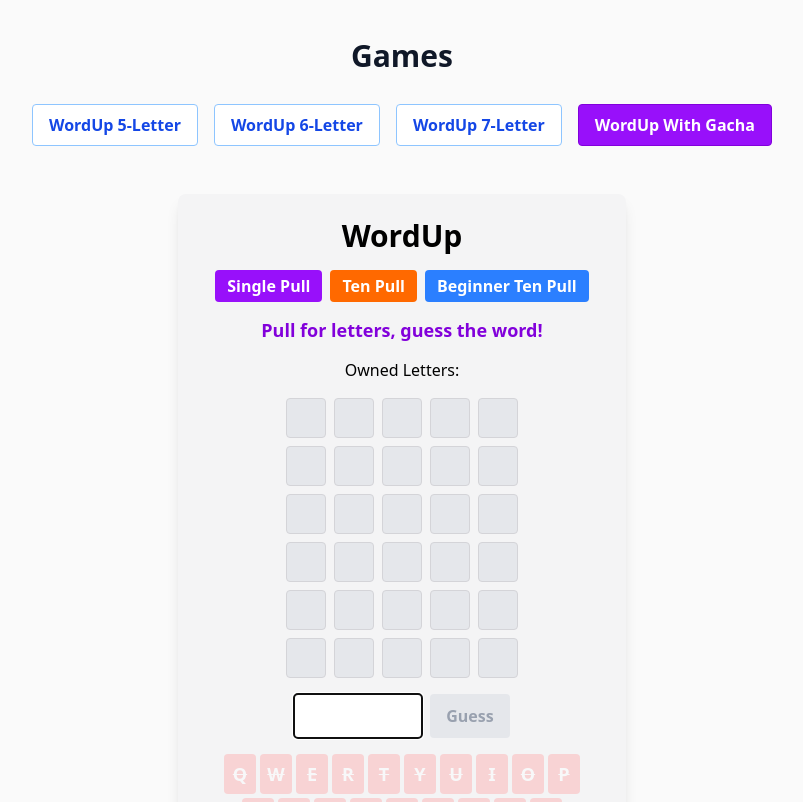
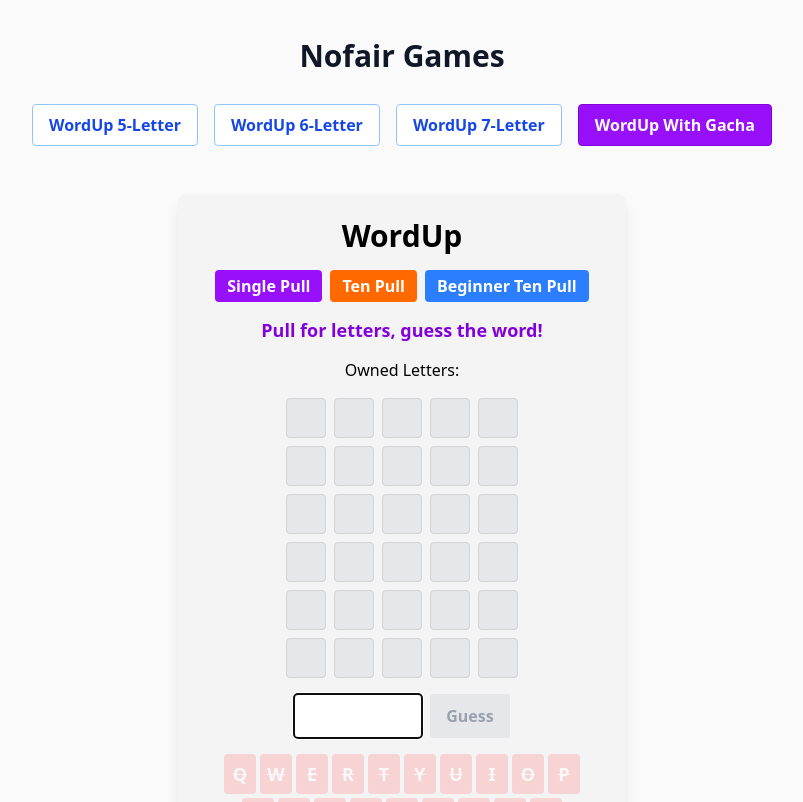
Before and after one commit to haplesshero13/mini-games, a React (Vite) app: page / in a window 1280 px wide. Shown: the top 802 px of the page, without its empty margins (238-1041 px from the left). Built offline with nearby package versions, Linux system fonts and the light colour scheme.

Commit message:
Update site name

```diff
--- a/index.html
+++ b/index.html
@@ -4,7 +4,7 @@
     <meta charset="UTF-8" />
     <link rel="icon" type="image/svg+xml" href="/vite.svg" />
     <meta name="viewport" content="width=device-width, initial-scale=1.0" />
-        <title>Games Games Games</title>
+    <title>Nofair Games</title>
   </head>
   <body>
     <div id="root"></div>
--- a/src/App.tsx
+++ b/src/App.tsx
@@ -33,7 +33,7 @@ export const App: React.FC = () => {
           </button>
         </div>
         <h1 className="sm:text-3xl font-bold leading-tight text-gray-900">
-          Games
+          Nofair Games
         </h1>
       </header>
       <nav
```
Also changed, not shown: .zed/settings.json. Lines whose indentation alone changed are shown as unchanged.
